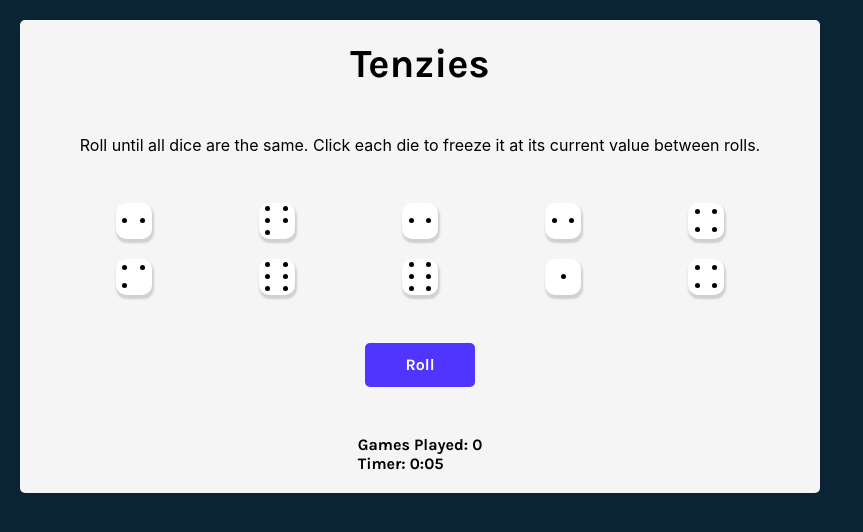
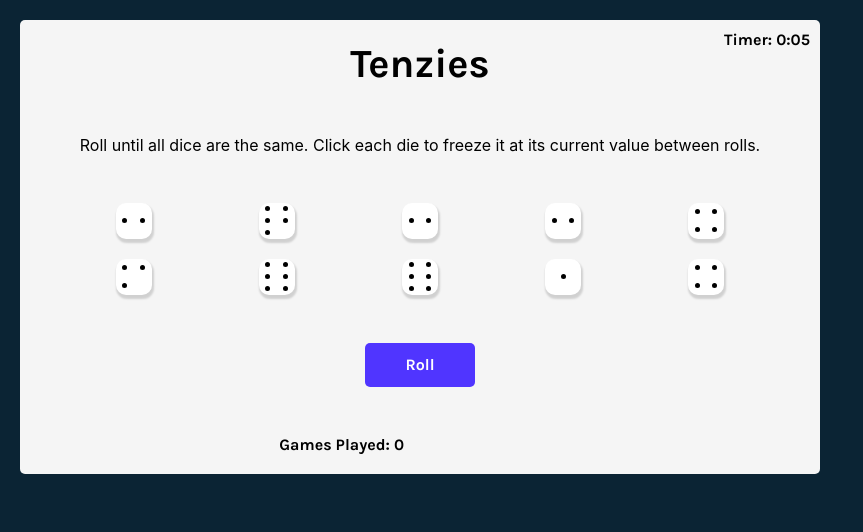
Before and after one commit to fcbvttn123/react-tenzies, a React (Vite) app: page / in a window 1280 px wide. Shown: the top 532 px of the page, without its empty margins (0-863 px from the left). Built offline with nearby package versions, Linux system fonts and the light colour scheme.

Commit message:
Only Styles

```diff
--- a/src/App.css
+++ b/src/App.css
@@ -25,6 +25,8 @@ main {
     row-gap: 3rem;
     align-items: center;
     justify-content: center;
+
+    position: relative;
 }
 
 .title {
@@ -106,3 +108,18 @@ main button {
 
     cursor: pointer;
 }
+
+/* Game History Section */
+
+.game-history {
+    display: grid;
+    grid-template-columns: 1fr 1fr;
+    column-gap: 2rem;
+    row-gap: .7rem;
+}
+
+.game-history .timer {
+    position: absolute;
+    top: 10px;
+    right: 10px;
+}
--- a/src/App.jsx
+++ b/src/App.jsx
@@ -166,10 +166,10 @@ function App() {
           games.length > 0
           &&
           <h1>
-          Best time to win: {bestTime}
+          Best time to win: {formatTime(bestTime)}
           </h1>
         }
-        <h1>Timer: {formatTime(seconds)}</h1>
+        <h1 className='timer'>Timer: {formatTime(seconds)}</h1>
       </div>
 
     </main>
```
